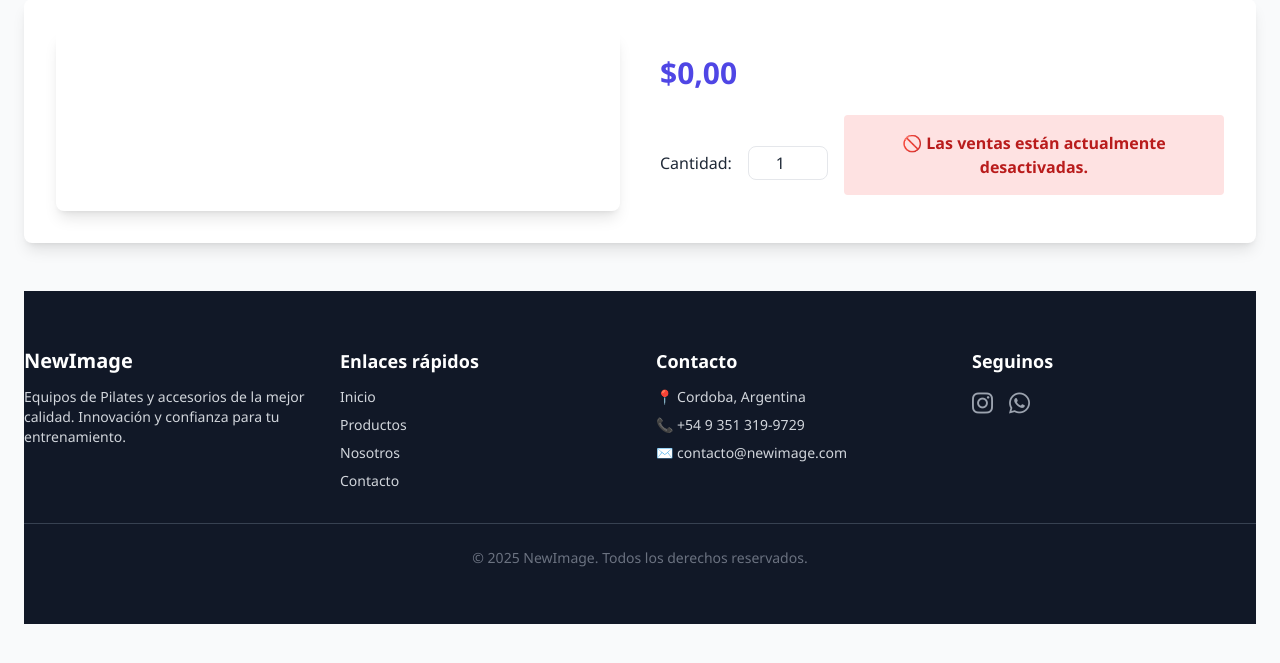
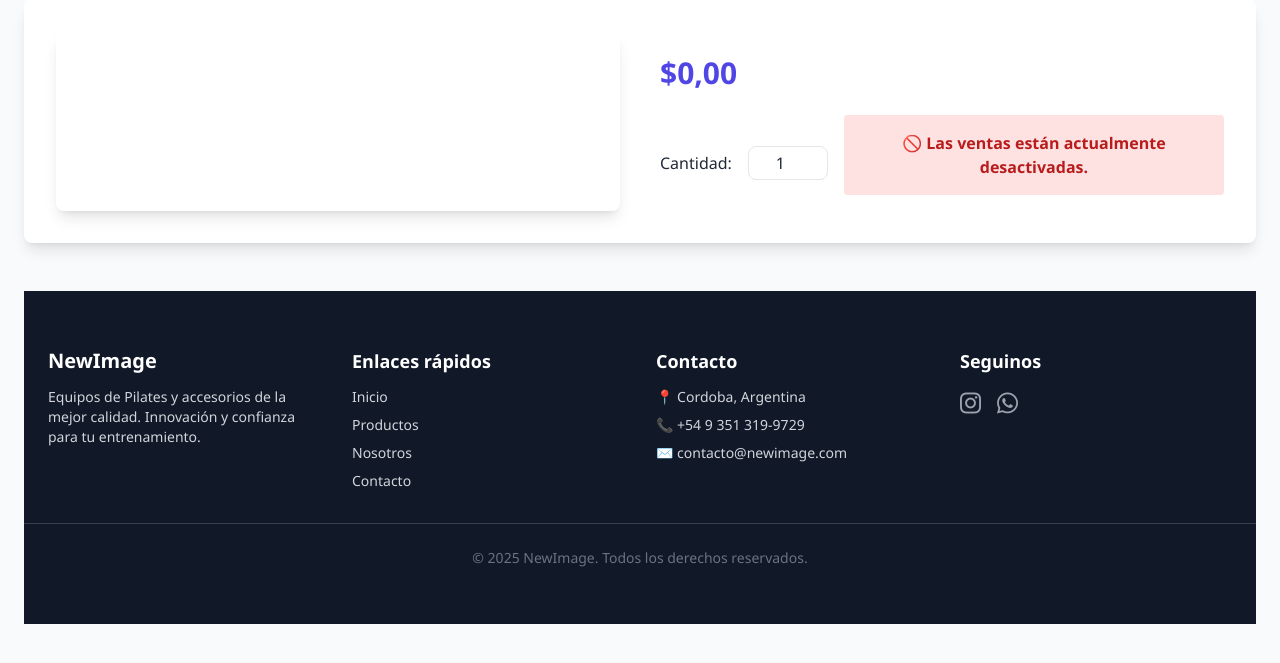
Before and after one commit to S4N14G0/NewImage, a Flask app: template templates/product_detail.html in a window 1280 px wide. Shown: the part 113-776 px from the top of the page. Run offline with Flask 3, Linux system fonts and the light colour scheme; the template is opened without the code that fills it, so the values that code supplies are empty; some libraries are stand-ins or nearby versions.

Commit message:
modified:   templates/product_detail.html

```diff
--- a/templates/product_detail.html
+++ b/templates/product_detail.html
@@ -242,7 +242,7 @@
 
     </div>
     <footer class="bg-gray-900 text-gray-300 py-14 mt-12">
-        <div class="w-full px-0 grid grid-cols-1 md:grid-cols-4 gap-8">
+        <div class="max-w-7xl mx-auto px-6 grid grid-cols-1 md:grid-cols-4 gap-8">
 
             <!-- Logo y descripción -->
             <div>
```
